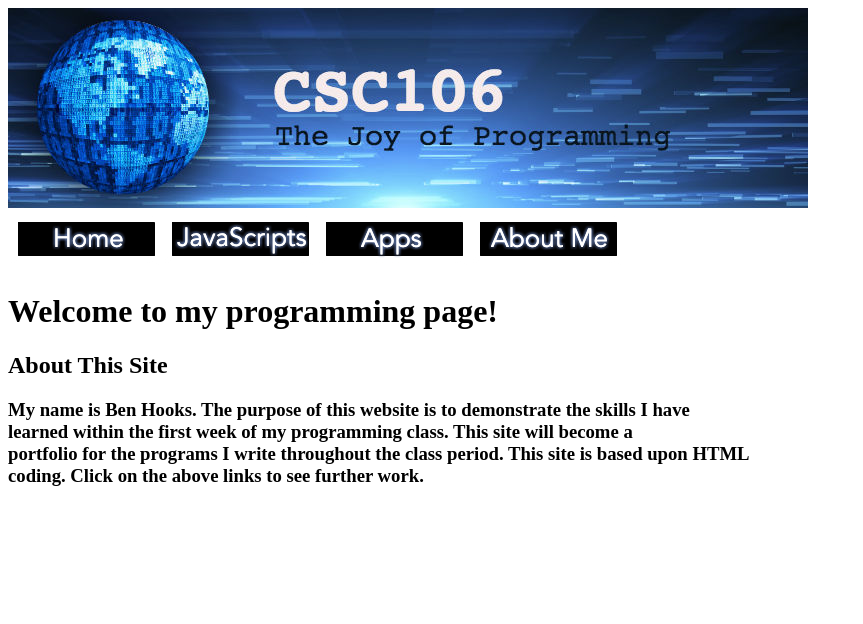
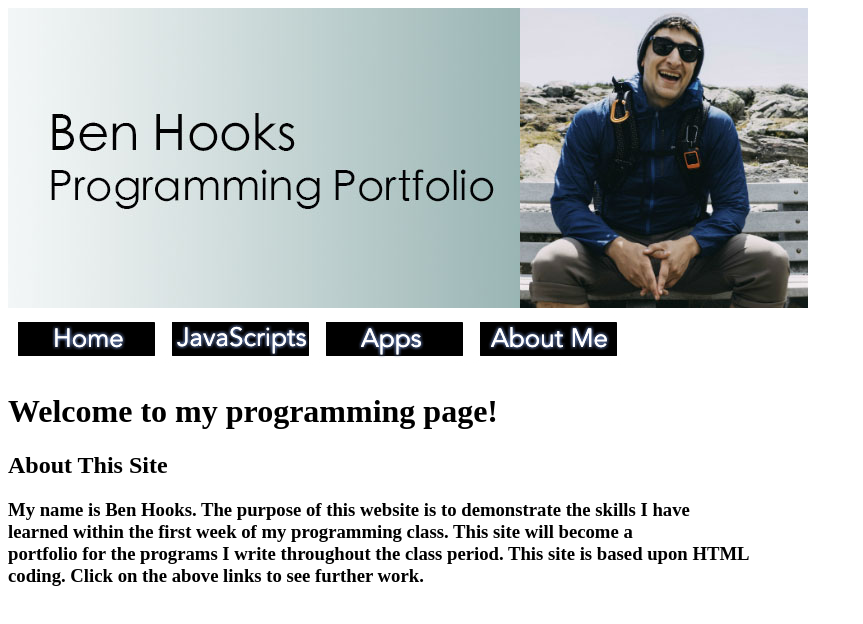
Before and after one commit to benhooks/benhooks.github.io, a plain HTML site: page index.html in a window 1280 px wide. Shown: the whole page, without its empty margins (0-863 px from the left). Drawn offline with Linux system fonts and the light colour scheme.

Commit message:
Update index.html

```diff
--- a/index.html
+++ b/index.html
@@ -6,7 +6,7 @@
           <title>Ben's Programming Portfolio</title>
       </head>
       <body>
-      <img src="csc106_banner.jpg">
+      <img src="myBanner.jpg">
 
        <table>
              <thead>
```
